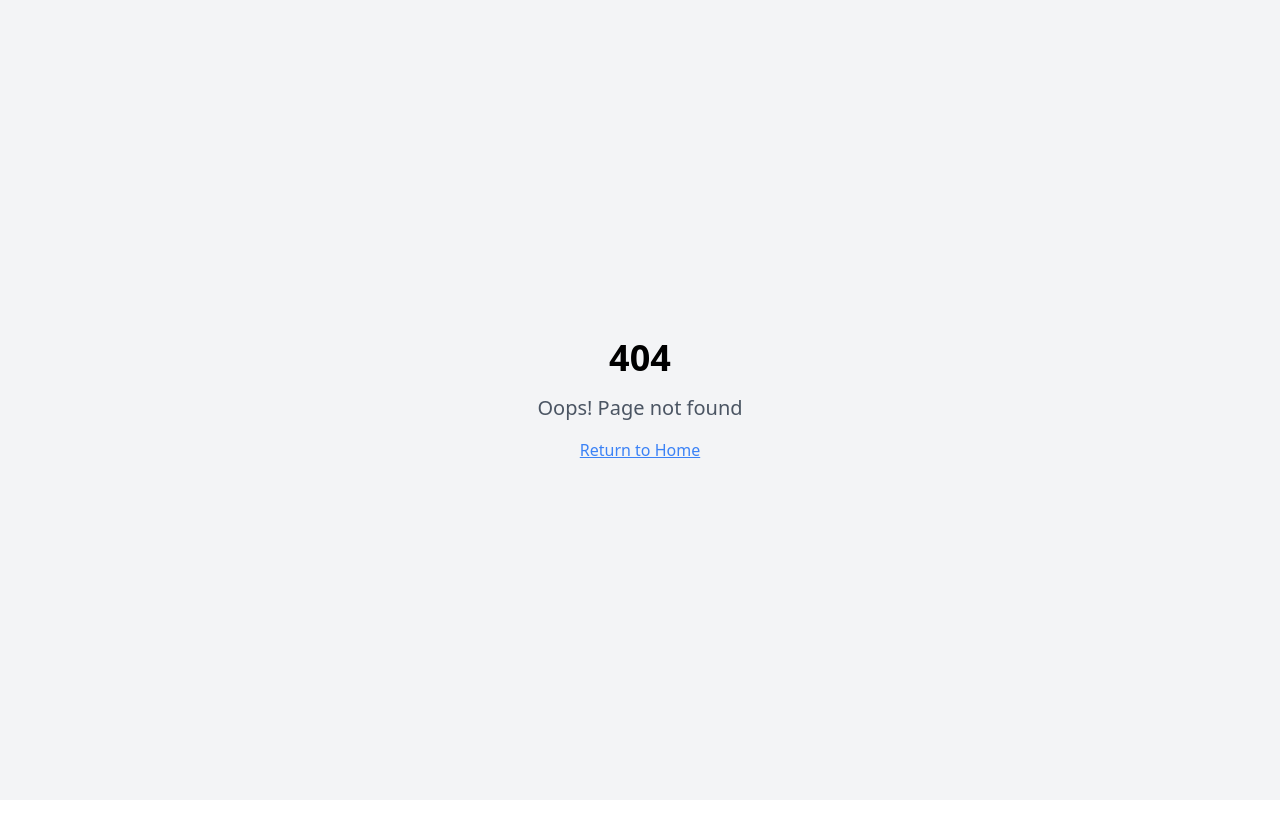
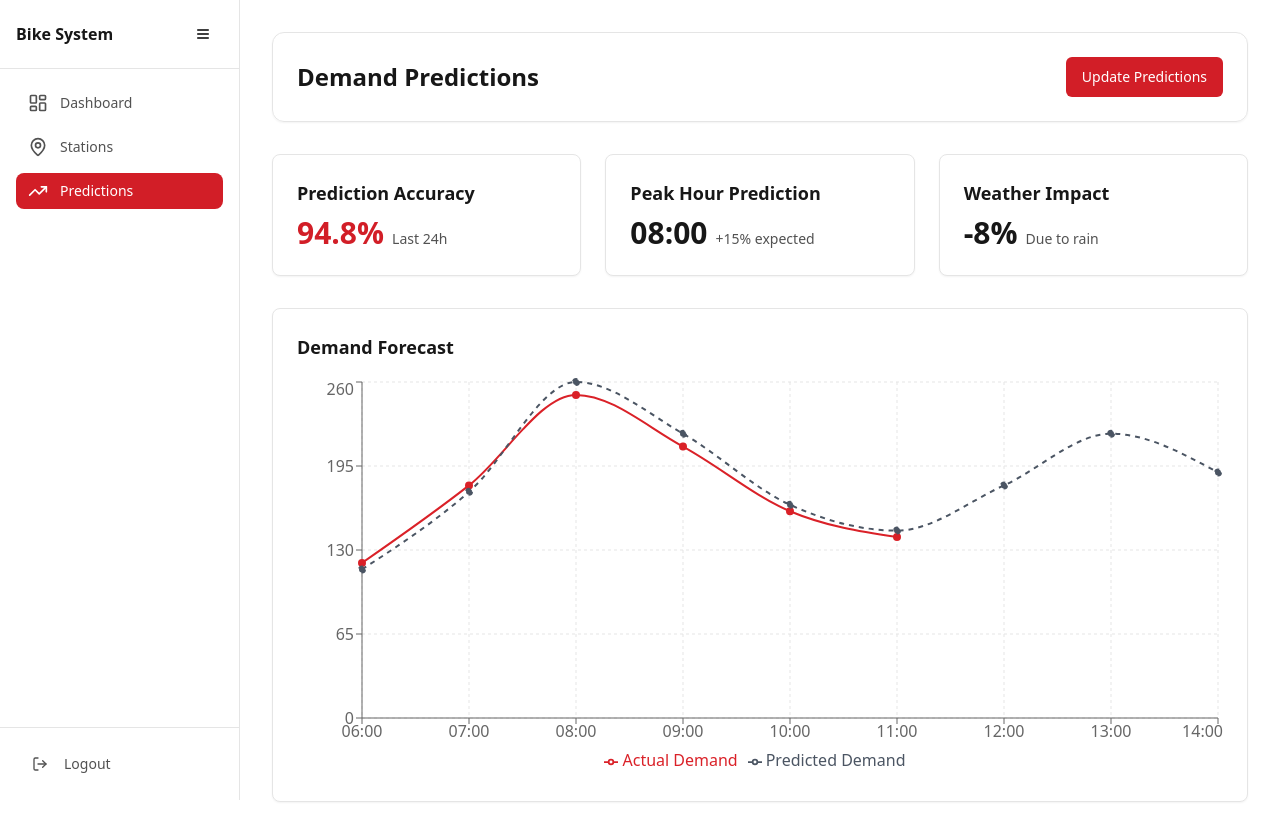
Before and after one commit to Ianleme/ride-analytics-dashboard, a React (Vite) app: page /predictions in a window 1280 px wide. Before the commit this address had no page. Before the commit the page ends 800 px from the top, so only its background shows below. Built offline with nearby package versions, Linux system fonts and the light colour scheme.

Commit message:
Add sidebar and Predictions page
This commit adds a sidebar to the application and creates a new page for displaying predictions.

```diff
--- a/src/App.tsx
+++ b/src/App.tsx
@@ -4,8 +4,10 @@ import { Toaster as Sonner } from "@/components/ui/sonner";
 import { TooltipProvider } from "@/components/ui/tooltip";
 import { QueryClient, QueryClientProvider } from "@tanstack/react-query";
 import { BrowserRouter, Routes, Route } from "react-router-dom";
+import { BaseLayout } from "./components/layout/BaseLayout";
 import Index from "./pages/Index";
 import Stations from "./pages/Stations";
+import Predictions from "./pages/Predictions";
 import NotFound from "./pages/NotFound";
 
 const queryClient = new QueryClient();
@@ -17,9 +19,30 @@ const App = () => (
       <Sonner />
       <BrowserRouter>
         <Routes>
-          <Route path="/" element={<Index />} />
-          <Route path="/stations" element={<Stations />} />
-          {/* ADD ALL CUSTOM ROUTES ABOVE THE CATCH-ALL "*" ROUTE */}
+          <Route
+            path="/"
+            element={
+              <BaseLayout>
+                <Index />
+              </BaseLayout>
+            }
+          />
+          <Route
+            path="/stations"
+            element={
+              <BaseLayout>
+                <Stations />
+              </BaseLayout>
+            }
+          />
+          <Route
+            path="/predictions"
+            element={
+              <BaseLayout>
+                <Predictions />
+              </BaseLayout>
+            }
+          />
           <Route path="*" element={<NotFound />} />
         </Routes>
       </BrowserRouter>
--- /dev/null
+++ b/src/components/layout/BaseLayout.tsx
@@ -0,0 +1,15 @@
+
+import { Sidebar } from "./Sidebar";
+
+interface BaseLayoutProps {
+  children: React.ReactNode;
+}
+
+export function BaseLayout({ children }: BaseLayoutProps) {
+  return (
+    <div className="min-h-screen bg-background">
+      <Sidebar />
+      <div className="ml-[240px]">{children}</div>
+    </div>
+  );
+}
--- /dev/null
+++ b/src/components/layout/Sidebar.tsx
@@ -0,0 +1,89 @@
+
+import { Link, useLocation } from "react-router-dom";
+import { cn } from "@/lib/utils";
+import {
+  LayoutDashboard,
+  MapPin,
+  TrendingUp,
+  MenuIcon,
+  LogOut,
+} from "lucide-react";
+import { Button } from "@/components/ui/button";
+import { useState } from "react";
+
+export function Sidebar() {
+  const location = useLocation();
+  const [collapsed, setCollapsed] = useState(false);
+
+  const navigation = [
+    {
+      name: "Dashboard",
+      href: "/",
+      icon: LayoutDashboard,
+    },
+    {
+      name: "Stations",
+      href: "/stations",
+      icon: MapPin,
+    },
+    {
+      name: "Predictions",
+      href: "/predictions",
+      icon: TrendingUp,
+    },
+  ];
+
+  return (
+    <div
+      className={cn(
+        "h-screen fixed left-0 top-0 z-40 flex flex-col bg-white border-r border-neutral-200 transition-all duration-300",
+        collapsed ? "w-[72px]" : "w-[240px]"
+      )}
+    >
+      <div className="p-4 flex justify-between items-center border-b border-neutral-200">
+        {!collapsed && (
+          <span className="font-semibold text-neutral-900">Bike System</span>
+        )}
+        <Button
+          variant="ghost"
+          size="sm"
+          className="ml-auto"
+          onClick={() => setCollapsed(!collapsed)}
+        >
+          <MenuIcon size={20} />
+        </Button>
+      </div>
+
+      <nav className="flex-1 p-4">
+        <ul className="space-y-2">
+          {navigation.map((item) => (
+            <li key={item.name}>
+              <Link
+                to={item.href}
+                className={cn(
+                  "flex items-center gap-3 px-3 py-2 rounded-lg text-sm font-medium transition-colors",
+                  location.pathname === item.href
+                    ? "bg-primary text-white"
+                    : "text-neutral-600 hover:bg-neutral-100"
+                )}
+              >
+                <item.icon size={20} />
+                {!collapsed && <span>{item.name}</span>}
+              </Link>
+            </li>
+          ))}
+        </ul>
+      </nav>
+
+      <div className="p-4 border-t border-neutral-200">
+        <Button
+          variant="ghost"
+          className="w-full justify-start text-neutral-600 hover:text-neutral-900"
+        >
+          <LogOut className="mr-2 h-5 w-5" />
+          {!collapsed && <span>Logout</span>}
+        </Button>
+      </div>
+    </div>
+  );
+}
--- /dev/null
+++ b/src/pages/Predictions.tsx
@@ -0,0 +1,110 @@
+
+import { Card } from "@/components/ui/card";
+import { Button } from "@/components/ui/button";
+import {
+  LineChart,
+  Line,
+  XAxis,
+  YAxis,
+  CartesianGrid,
+  Tooltip,
+  Legend,
+  ResponsiveContainer,
+} from "recharts";
+
+const predictionData = [
+  { time: "06:00", actual: 120, predicted: 115 },
+  { time: "07:00", actual: 180, predicted: 175 },
+  { time: "08:00", actual: 250, predicted: 260 },
+  { time: "09:00", actual: 210, predicted: 220 },
+  { time: "10:00", actual: 160, predicted: 165 },
+  { time: "11:00", actual: 140, predicted: 145 },
+  { time: "12:00", actual: null, predicted: 180 },
+  { time: "13:00", actual: null, predicted: 220 },
+  { time: "14:00", actual: null, predicted: 190 },
+];
+
+const Predictions = () => {
+  return (
+    <div className="p-8">
+      <div className="glass-card rounded-xl mb-8 p-6">
+        <div className="flex items-center justify-between">
+          <h1 className="text-2xl font-semibold text-neutral-900">
+            Demand Predictions
+          </h1>
+          <Button className="bg-primary hover:bg-primary/90">
+            Update Predictions
+          </Button>
+        </div>
+      </div>
+
+      <div className="grid grid-cols-1 lg:grid-cols-3 gap-6 mb-8">
+        <Card className="glass-card p-6">
+          <h3 className="text-lg font-semibold text-neutral-900">
+            Prediction Accuracy
+          </h3>
+          <div className="mt-2">
+            <span className="text-3xl font-bold text-primary">94.8%</span>
+            <span className="text-sm text-neutral-600 ml-2">Last 24h</span>
+          </div>
+        </Card>
+
+        <Card className="glass-card p-6">
+          <h3 className="text-lg font-semibold text-neutral-900">
+            Peak Hour Prediction
+          </h3>
+          <div className="mt-2">
+            <span className="text-3xl font-bold text-neutral-900">08:00</span>
+            <span className="text-sm text-neutral-600 ml-2">+15% expected</span>
+          </div>
+        </Card>
+
+        <Card className="glass-card p-6">
+          <h3 className="text-lg font-semibold text-neutral-900">
+            Weather Impact
+          </h3>
+          <div className="mt-2">
+            <span className="text-3xl font-bold text-neutral-900">-8%</span>
+            <span className="text-sm text-neutral-600 ml-2">Due to rain</span>
+          </div>
+        </Card>
+      </div>
+
+      <Card className="glass-card p-6">
+        <h3 className="text-lg font-semibold mb-4 text-neutral-900">
+          Demand Forecast
+        </h3>
+        <div className="h-[400px]">
+          <ResponsiveContainer width="100%" height="100%">
+            <LineChart data={predictionData}>
+              <CartesianGrid strokeDasharray="3 3" className="stroke-neutral-200" />
+              <XAxis dataKey="time" className="text-neutral-600" />
+              <YAxis className="text-neutral-600" />
+              <Tooltip />
+              <Legend />
+              <Line
+                type="monotone"
+                dataKey="actual"
+                name="Actual Demand"
+                stroke="#DA2128"
+                strokeWidth={2}
+                dot={{ fill: "#DA2128" }}
+              />
+              <Line
+                type="monotone"
+                dataKey="predicted"
+                name="Predicted Demand"
+                stroke="#4B5563"
+                strokeWidth={2}
+                strokeDasharray="5 5"
+                dot={{ fill: "#4B5563" }}
+              />
+            </LineChart>
+          </ResponsiveContainer>
+        </div>
+      </Card>
+    </div>
+  );
+};
+
+export default Predictions;
```
